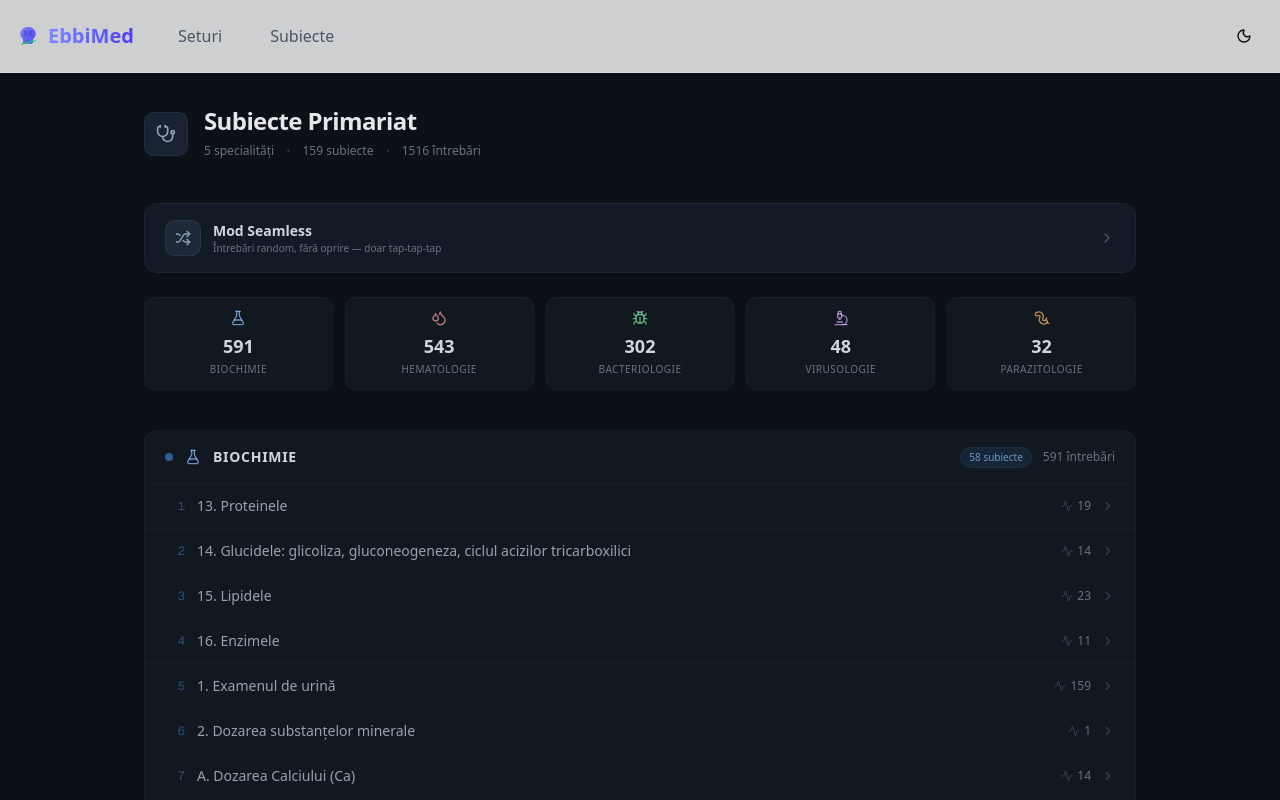
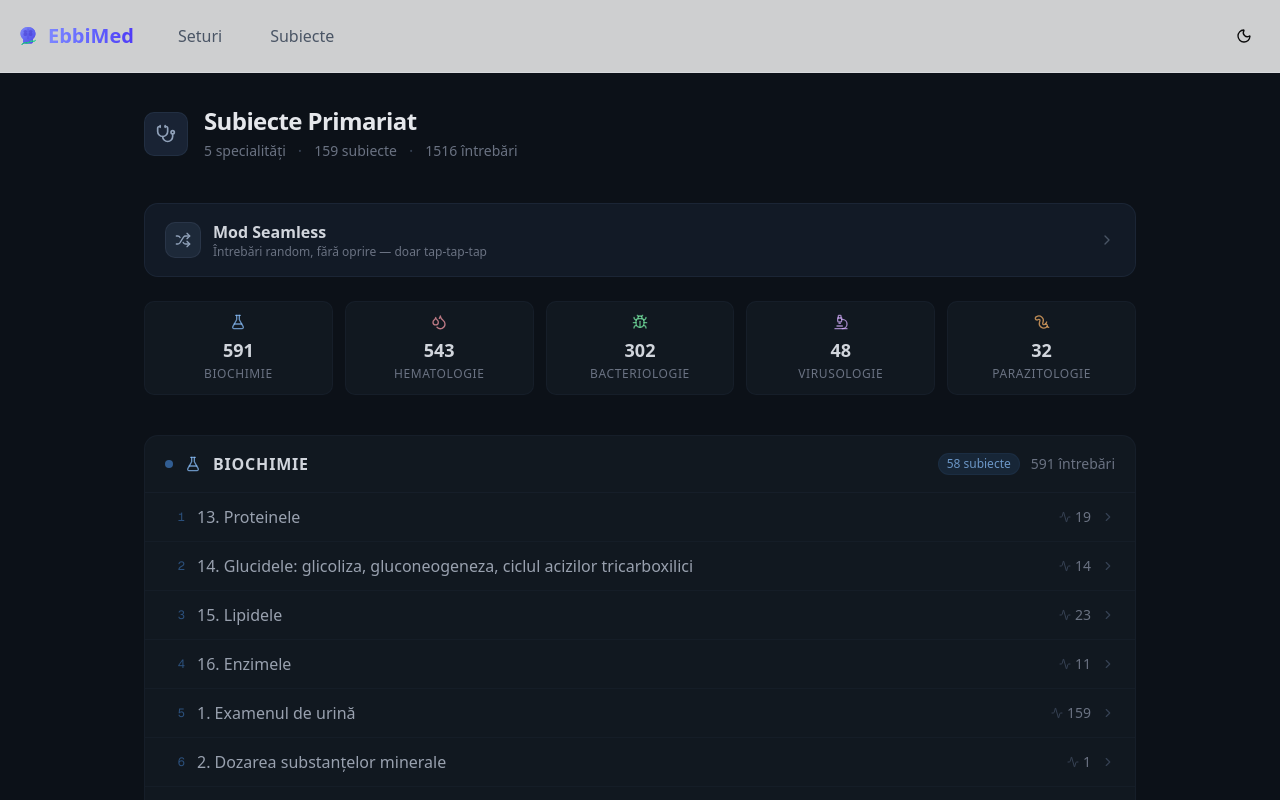
Before and after one commit to ObuObuHub/flashcard-app, a Next.js app: page /subiecte in a window 1280 px wide. Shown: the top 800 px of the page. Built offline with nearby package versions, Linux system fonts and the light colour scheme.

Commit message:
style: increase text sizes across all subiecte pages for readability
Co-Authored-By: Claude Opus 4.6 <noreply@anthropic.com>

```diff
--- a/app/(dashboard)/subiecte/page.tsx
+++ b/app/(dashboard)/subiecte/page.tsx
@@ -115,11 +115,11 @@ export default function SubiectePage(): React.JSX.Element {
                 Subiecte Primariat
               </h1>
               <div className="flex items-center gap-3 mt-0.5">
-                <span className="text-xs text-gray-500 tabular-nums">{data.length} specialități</span>
+                <span className="text-sm text-gray-500 tabular-nums">{data.length} specialități</span>
                 <span className="text-gray-700">·</span>
-                <span className="text-xs text-gray-500 tabular-nums">{totalSubjects} subiecte</span>
+                <span className="text-sm text-gray-500 tabular-nums">{totalSubjects} subiecte</span>
                 <span className="text-gray-700">·</span>
-                <span className="text-xs text-gray-500 tabular-nums">{totalCards} întrebări</span>
+                <span className="text-sm text-gray-500 tabular-nums">{totalCards} întrebări</span>
               </div>
             </div>
           </div>
@@ -133,8 +133,8 @@ export default function SubiectePage(): React.JSX.Element {
                 <Shuffle className="w-4 h-4 text-slate-400" />
               </div>
               <div>
-                <p className="text-sm font-semibold text-gray-300">Mod Seamless</p>
-                <p className="text-[10px] text-gray-500">Întrebări random, fără oprire — doar tap-tap-tap</p>
+                <p className="text-base font-semibold text-gray-300">Mod Seamless</p>
+                <p className="text-xs text-gray-500">Întrebări random, fără oprire — doar tap-tap-tap</p>
               </div>
             </div>
             <ChevronRight className="w-4 h-4 text-gray-600 group-hover:text-gray-400 transition-colors" />
@@ -151,7 +151,7 @@ export default function SubiectePage(): React.JSX.Element {
               <div key={specIdx} className="bg-[#111820] border border-gray-800/40 rounded-lg p-3 text-center">
                 <Icon className={`w-4 h-4 ${config.accent} mx-auto mb-1.5`} />
                 <p className="text-lg font-bold text-gray-300 tabular-nums">{specCards}</p>
-                <p className="text-[10px] text-gray-500 uppercase tracking-wider mt-0.5 truncate">{speciality.name}</p>
+                <p className="text-xs text-gray-500 uppercase tracking-wider mt-0.5 truncate">{speciality.name}</p>
               </div>
             )
           })}
@@ -173,15 +173,15 @@ export default function SubiectePage(): React.JSX.Element {
                   <div className="flex items-center gap-3">
                     <div className={`w-2 h-2 rounded-full ${config.indicator}`} />
                     <Icon className={`w-4 h-4 ${config.accent}`} />
-                    <h2 className="text-sm font-semibold text-gray-300 uppercase tracking-wider">
+                    <h2 className="text-base font-semibold text-gray-300 uppercase tracking-wider">
                       {speciality.name}
                     </h2>
                   </div>
                   <div className="flex items-center gap-3">
-                    <span className={`text-[10px] font-medium px-2 py-0.5 rounded-full ring-1 ${config.badge}`}>
+                    <span className={`text-xs font-medium px-2 py-0.5 rounded-full ring-1 ${config.badge}`}>
                       {speciality.subjects.length} subiecte
                     </span>
-                    <span className="text-xs text-gray-500 tabular-nums">
+                    <span className="text-sm text-gray-500 tabular-nums">
                       {specTotalCards} întrebări
                     </span>
                   </div>
@@ -199,14 +199,14 @@ export default function SubiectePage(): React.JSX.Element {
                         <span className={`text-xs font-mono ${config.accentDim} w-5 text-right flex-shrink-0 tabular-nums`}>
                           {subjIdx + 1}
                         </span>
-                        <span className="text-sm text-gray-400 truncate group-hover:text-gray-200 transition-colors">
+                        <span className="text-base text-gray-400 truncate group-hover:text-gray-200 transition-colors">
                           {subject.name}
                         </span>
                       </div>
                       <div className="flex items-center gap-2.5 flex-shrink-0 ml-3">
                         <div className="flex items-center gap-1">
                           <Activity className="w-3 h-3 text-gray-700" />
-                          <span className="text-xs text-gray-500 tabular-nums">
+                          <span className="text-sm text-gray-500 tabular-nums">
                             {subject.flashcards.length}
                           </span>
                         </div>
--- a/components/subject-study-client.tsx
+++ b/components/subject-study-client.tsx
@@ -128,8 +128,8 @@ export function SubjectStudyClient({
               <Check className="w-7 h-7 text-green-400/60" />
             </div>
             <h2 className="text-xl font-bold text-gray-200 mb-2">Subiect parcurs</h2>
-            <p className="text-gray-400 text-sm mb-1">{subjectName}</p>
-            <p className="text-gray-500 text-xs mb-6">{flashcards.length} secțiuni revizuite</p>
+            <p className="text-gray-400 text-base mb-1">{subjectName}</p>
+            <p className="text-gray-500 text-sm mb-6">{flashcards.length} secțiuni revizuite</p>
             <div className="space-y-3">
               {nextSubjectUrl ? (
                 <Button asChild className="w-full bg-slate-700 hover:bg-slate-600 text-gray-200 border-0 h-11">
@@ -150,7 +150,7 @@ export function SubjectStudyClient({
                 </Button>
               </div>
             </div>
-            {nextSubjectName && <p className="text-[10px] text-gray-600 mt-4">Următor: {nextSubjectName}</p>}
+            {nextSubjectName && <p className="text-xs text-gray-600 mt-4">Următor: {nextSubjectName}</p>}
           </div>
         </div>
       </div>
@@ -167,14 +167,14 @@ export function SubjectStudyClient({
                 <BookOpen className="w-3.5 h-3.5 text-slate-400" />
               </div>
               <div className="min-w-0">
-                <p className="text-[10px] font-medium text-slate-500 uppercase tracking-wider leading-none mb-0.5">
+                <p className="text-xs font-medium text-slate-500 uppercase tracking-wider leading-none mb-0.5">
                   {specialityName}
                 </p>
-                <h1 className="text-xs font-semibold text-gray-300 truncate leading-none">{subjectName}</h1>
+                <h1 className="text-sm font-semibold text-gray-300 truncate leading-none">{subjectName}</h1>
               </div>
             </div>
             <div className="flex items-center gap-3 flex-shrink-0 ml-3">
-              <span className="text-[10px] font-mono text-gray-500 tabular-nums">{currentIndex + 1}/{flashcards.length}</span>
+              <span className="text-xs font-mono text-gray-500 tabular-nums">{currentIndex + 1}/{flashcards.length}</span>
               <Link href={backUrl} className="text-gray-600 hover:text-gray-400 transition-colors"><ArrowLeft className="w-4 h-4" /></Link>
             </div>
           </div>
@@ -189,17 +189,17 @@ export function SubjectStudyClient({
           <div className="px-5 py-4 border-b border-gray-800/30">
             <div className="flex items-start gap-3">
               <div className="w-1 self-stretch rounded-full bg-blue-400/20 flex-shrink-0" />
-              <p className="text-sm font-semibold text-blue-200/70 leading-relaxed">{currentCard.front}</p>
+              <p className="text-base font-semibold text-blue-200/70 leading-relaxed">{currentCard.front}</p>
             </div>
           </div>
           <div className="flex-1 flex flex-col">
             {showAnswer ? (
               <div className="px-5 py-4 bg-[#0E141C] flex-1">
-                <div className="text-sm text-gray-300 whitespace-pre-wrap leading-relaxed pl-4 border-l-2 border-gray-800/40">
+                <div className="text-base text-gray-300 whitespace-pre-wrap leading-relaxed pl-4 border-l-2 border-gray-800/40">
                   {currentCard.back}
                 </div>
                 <div className="mt-6 pt-4 border-t border-gray-800/20 flex items-center justify-center gap-2 sm:hidden">
-                  <span className="text-[10px] text-gray-600">Tap sau swipe ← pentru a continua</span>
+                  <span className="text-xs text-gray-600">Tap sau swipe ← pentru a continua</span>
                 </div>
               </div>
             ) : (
@@ -220,7 +220,7 @@ export function SubjectStudyClient({
           </Button>
           <div className="flex items-center gap-2">
             <Activity className="w-3 h-3 text-gray-700" />
-            <span className="text-[10px] font-mono text-gray-600 tabular-nums">{Math.round(progress)}%</span>
+            <span className="text-xs font-mono text-gray-600 tabular-nums">{Math.round(progress)}%</span>
           </div>
           <Button variant="ghost" size="sm" onClick={handleSmartAction}
             className="text-gray-500 hover:text-gray-300 hover:bg-gray-800/50">
```
Also changed, not shown: components/seamless-study-client.tsx (+16 -16 lines).
